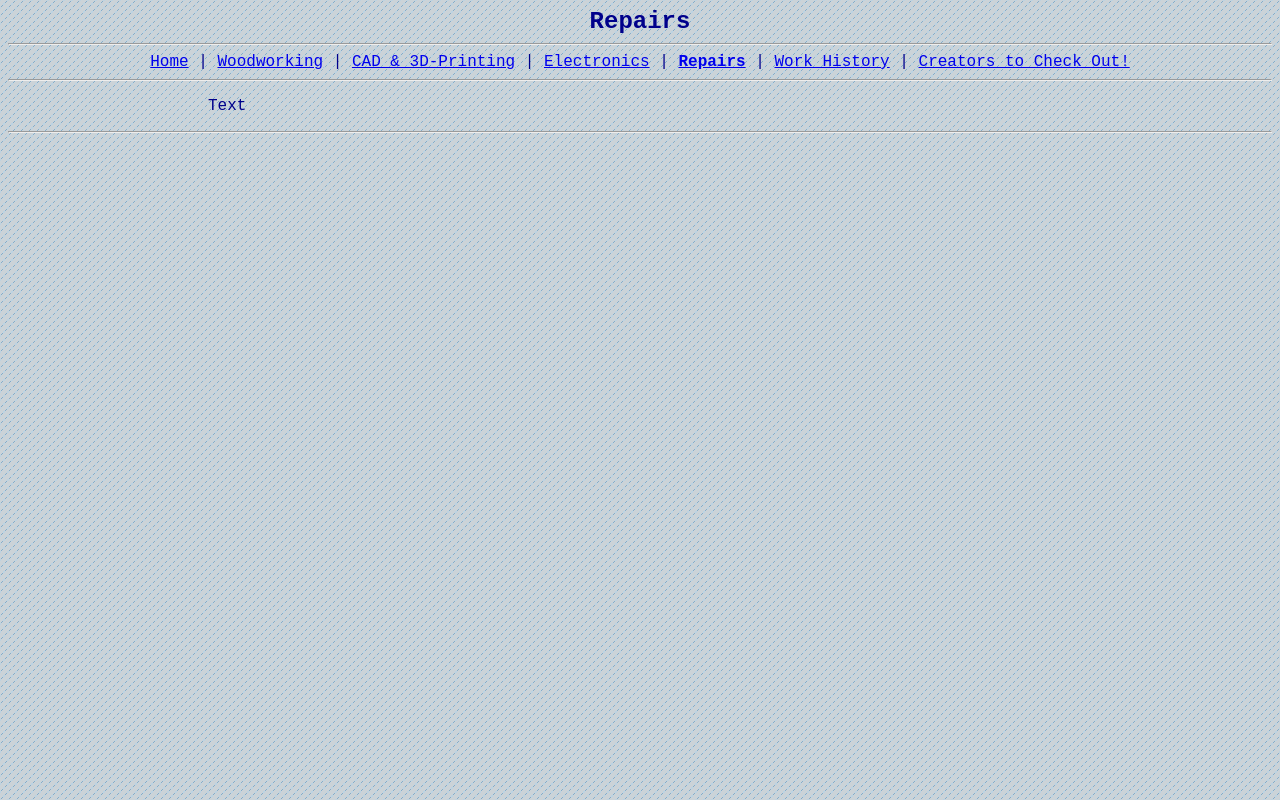
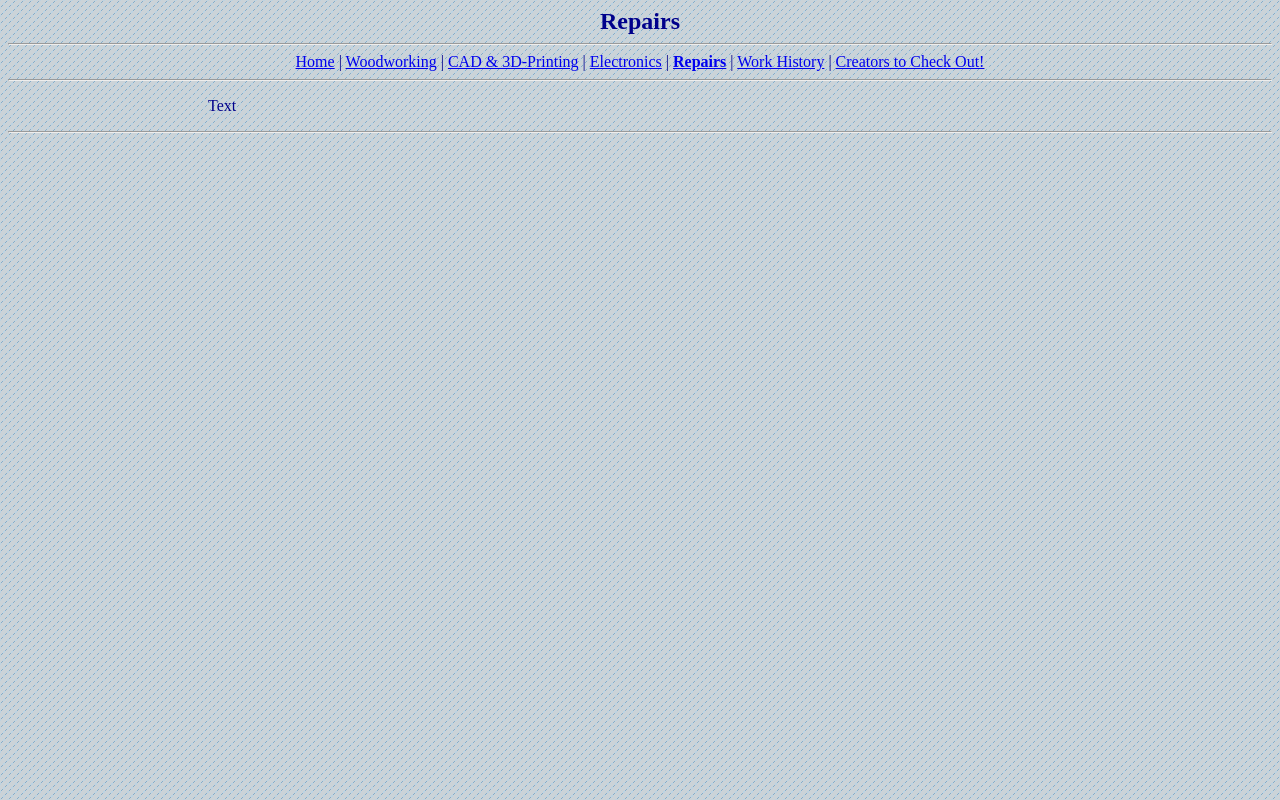
Before and after one commit to wckilmer/wckilmer.github.io, a plain HTML site: page pages/repairs.html in a window 1280 px wide. Drawn offline with Linux system fonts and the light colour scheme.

Commit message:
Update repairs.html

```diff
--- a/pages/repairs.html
+++ b/pages/repairs.html
@@ -1,6 +1,6 @@
 <!DOCTYPE html>
 <html>
-  <body style="background-image:url('../resources/tile_background.png'); color:darkblue; font-family:'Courier New';">
+  <body style="background-image:url('../resources/tile_background.png'); color:darkblue; font-family:'Times New Roman';">
     <p align="center"; style="font-size:24px; margin-top:0px; margin-bottom:0px"><b>Repairs</b></p>
     <hr>
     <div align="center">
```
